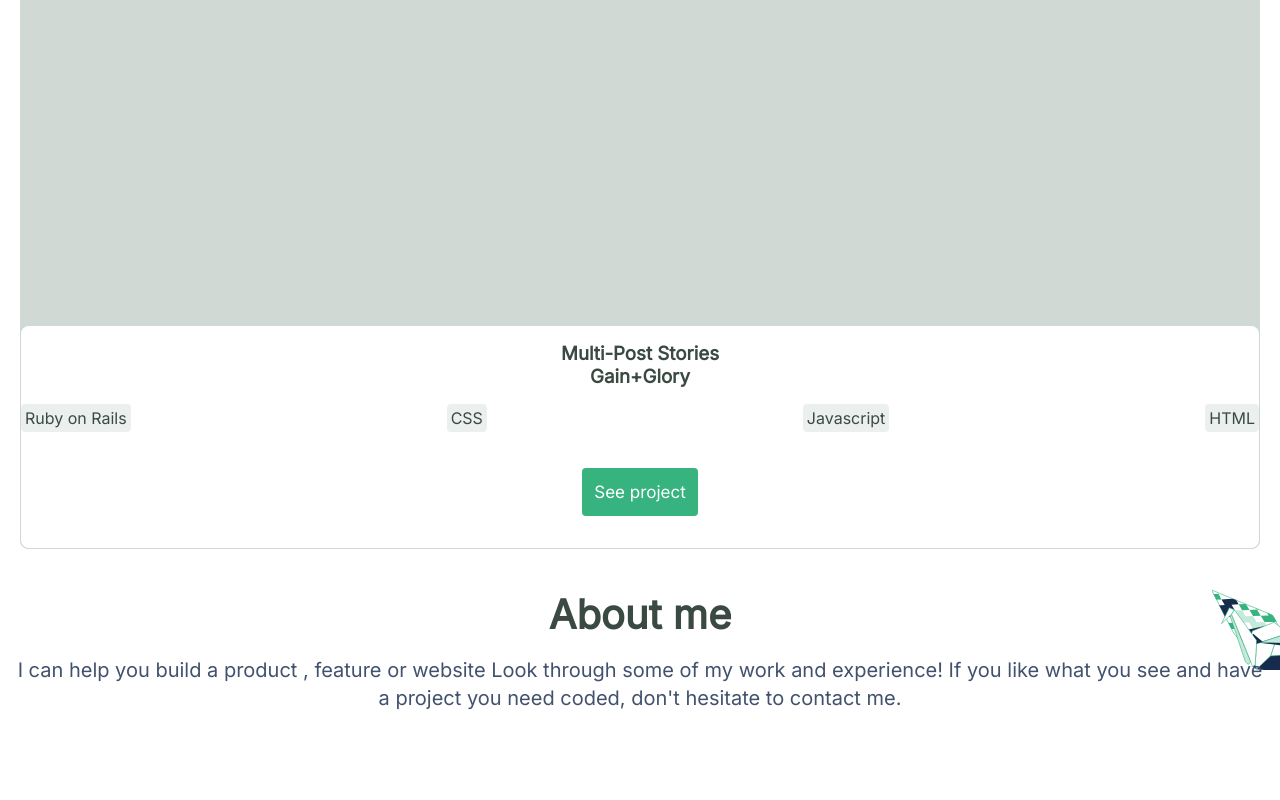
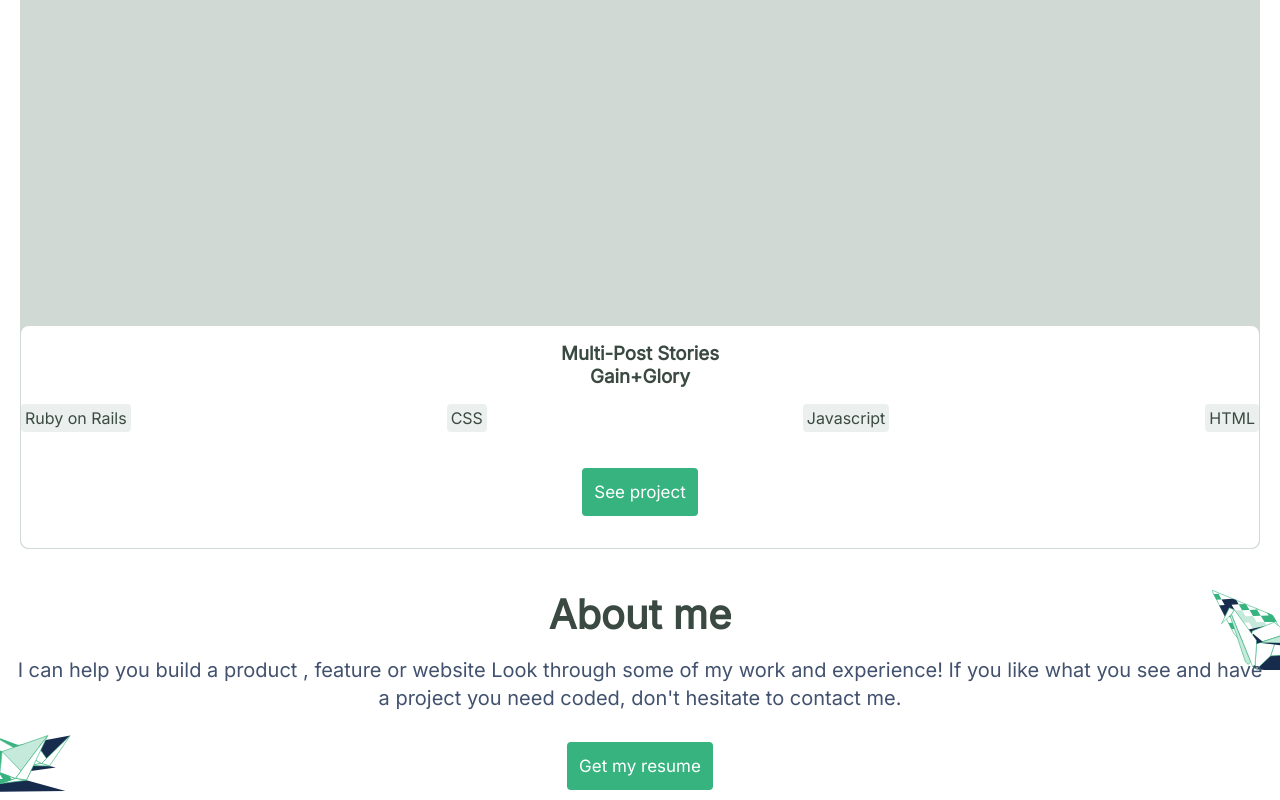
Before and after one commit to AbdulSalamAbro/portfolio-website, a website: page index.html in a window 1280 px wide. Shown: the part 5663-6463 px from the top of the page. Before the commit the page ends 6385 px from the top, so only its background shows below. Drawn offline with Linux system fonts and the light colour scheme.

Commit message:
updated the bottom left icon of about section

```diff
--- a/index.html
+++ b/index.html
@@ -225,6 +225,13 @@
                 of my work and experience! If you like what you see and have a project
                 you need coded, don't hesitate to contact me.</p>
         </div>
+        <div class="bottomleft">
+            <div class="btn">
+                <button class="greenbtn">
+                    Get my resume
+                </button>
+            </div>
+        </div>
 
 
 
--- a/styles.css
+++ b/styles.css
@@ -282,3 +282,17 @@ color: #FFFFFF;
   background-repeat:no-repeat;
   background-position: right top;
 }
+
+.bottomleft{
+  background: url(assets/bottomleft.svg);
+  background-repeat:no-repeat;
+  background-position: left bottom;
+
+}
+#about-myself .btn{
+
+  display: flex;
+  justify-content: center;
+  padding-bottom: 10px;
+
+}
```
